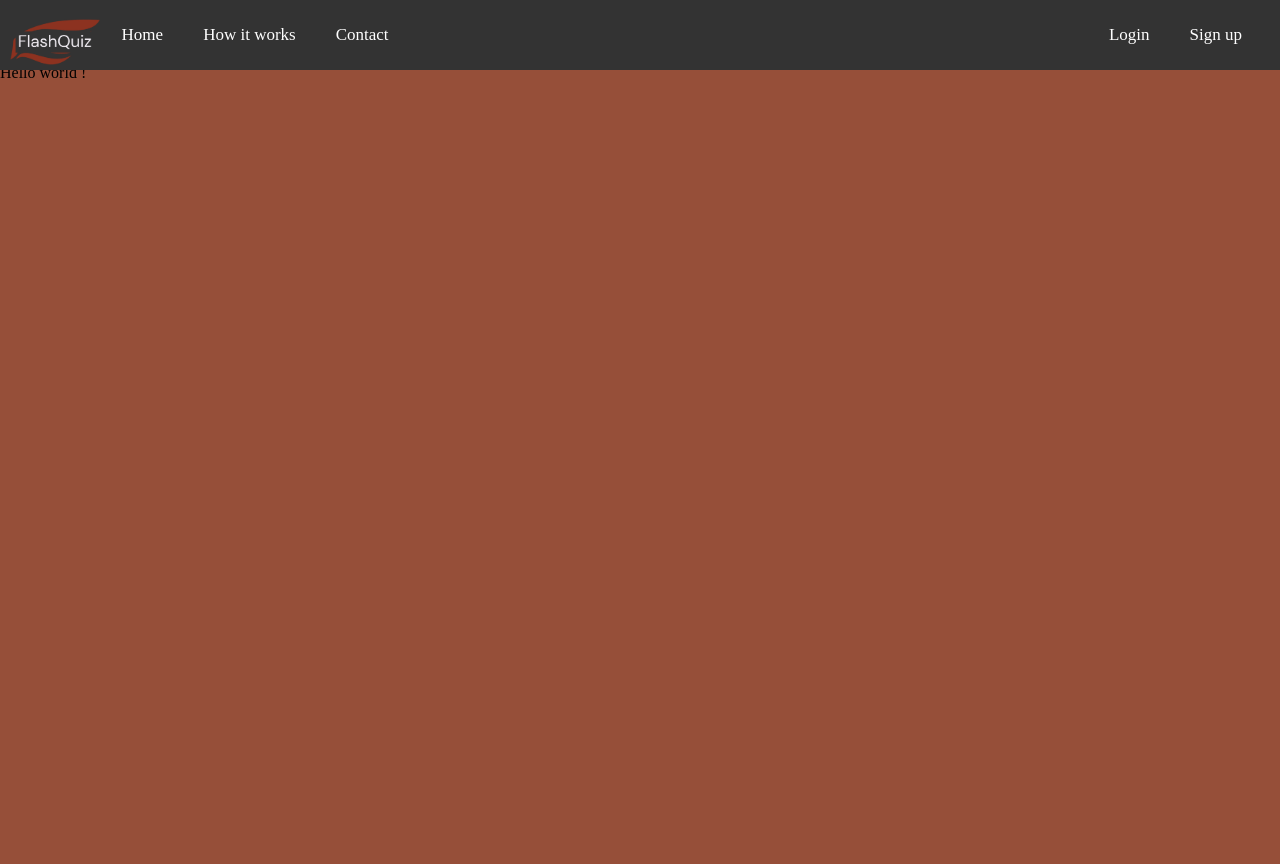
After one commit to Shania-S/quizzProject, a Django app: page /categories/editCategory/1 in a window 1280 px wide. The commit adds this page. Run offline with Django 4.2, Linux system fonts and the light colour scheme; tables that the repository leaves empty hold one stand-in row (values such as "Sample post"); some libraries are stand-ins or nearby versions.

Commit message:
Category button added

```diff
--- a/base/templates/base/category_component.html
+++ b/base/templates/base/category_component.html
@@ -254,7 +254,7 @@
                             alt="">
                         <ul id="myDropdown" class="dropdown-content">
 
-                            <li><a href="#">Edit</a></li>
+                            <li><a href="{% url 'edit-category' field.id %}">Edit</a></li>
                             <li class = "categoryId" data-value="{{field.id}}"><a>Delete</a></li>
                         </ul>
                     </span>
@@ -273,7 +273,7 @@
             <!--Add new category start-->
             <div class="card">
                 <div class="card-body-add">
-                    <a href="" class="add-cat">Add category</a>
+                    <a href="{% url 'add-category' %}" class="add-cat">Add category</a>
                 </div>
             </div>
             <!--Add new category end-->
--- /dev/null
+++ b/base/templates/base/edit_category.html
@@ -0,0 +1,41 @@
+{% extends "base/nav.html" %}
+{% block css %}
+<style>
+    html {
+        height : 100%;
+    }
+    body {
+        background: linear-gradient(45deg, #964f39, rosybrown, #1d4b5c, #52392c, #cac9c5);
+        background-size: 400% 400%;
+        animation: gradient 15s ease infinite;
+        animation-direction: alternate;
+        height:100%;
+    }
+
+    @keyframes gradient {
+        0% {
+            background-position: 0% 20%;
+        }
+
+        50% {
+            background-position: 90% 50%;
+        }
+
+        100% {
+            background-position: 0% 50%;
+        }
+    }
+    .container {
+        width : 100%;
+        height : 100%;
+        background-color: #964f39;
+        margin-top : 5%;
+    }
+</style>
+
+{% endblock %}
+{% block content %}
+<div class="container">
+    <p>Hello world !</p>
+</div>
+{% endblock %}
--- a/base/templates/base/quiz.html
+++ b/base/templates/base/quiz.html
@@ -86,7 +86,7 @@
 
     .form-check-radio label {
         background-color: white;
-        width: 35%;
+        width: 40%;
         height: 40px;
         border-radius: 30px;
         border-style:groove;
--- a/base/urls.py
+++ b/base/urls.py
@@ -5,9 +5,11 @@ urlpatterns = [
     path('', views.index, name='index'),
     path('categories/', views.categoryPage, name='categories'),
     path('category/<int:pk>/', views.startQuiz, name='start-quiz'),
+    path('categories/editCategory/<int:pk>', views.editCategory, name='edit-category'),
+    path('categories/addCategory',views.addCategory, name='add-category'),
     path('categories/deleteCategory/<int:pk>', views.deleteCategory, name='delete-category'),
     path('login/', views.loginPage, name='login'),
-    path('logout/', views.logoutUser, name="logout"),
+    path('logout/', views.logoutUser, name='logout'),
     path('signup/', views.signupPage, name='signup'),
     path('wrongAnswer', views.wrongAnswer, name='wrongAnswer'),
     path('final_result.html/', views.resultsPage , name='result'),
--- a/base/views.py
+++ b/base/views.py
@@ -83,6 +83,13 @@ def deleteCategory(request, pk):
     category.delete()
     return redirect('categories')
 
+def addCategory(request):
+    return render(request, "base/add_category.html")
+
+def editCategory (request, pk):
+    category = Category.objects.get(id=pk)
+    return render(request,"base/edit_category.html")
+
 def wrongAnswer(request):
     questionId = 0
     countwrongA = 0
```
Also changed, not shown: base/templates/base/add_category.html (added, +8 -0 lines).
